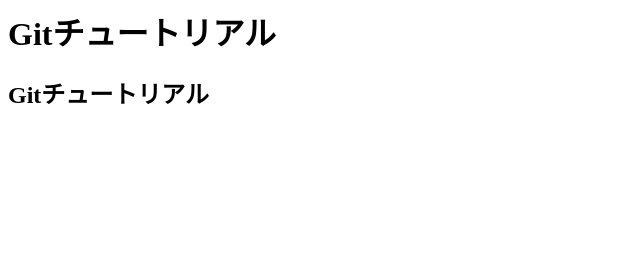
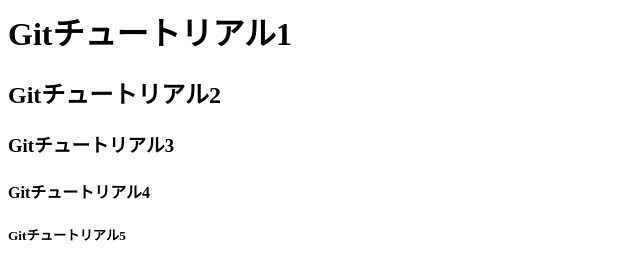
Before and after one commit to oTakahashiHc/git_tutorial, a plain HTML site: page index.html in a window 1280 px wide. Shown: the whole page, without its empty margins (0-640 px from the left). Drawn offline with Linux system fonts and the light colour scheme.

Commit message:
2022/5/6 変更

```diff
--- a/index.html
+++ b/index.html
@@ -1,2 +1,5 @@
-<h1>Gitチュートリアル</h1>
-<h2>Gitチュートリアル</h2>
+<h1>Gitチュートリアル1</h1>
+<h2>Gitチュートリアル2</h2>
+<h3>Gitチュートリアル3</h3>
+<h4>Gitチュートリアル4</h4>
+<h5>Gitチュートリアル5</h5>
```
